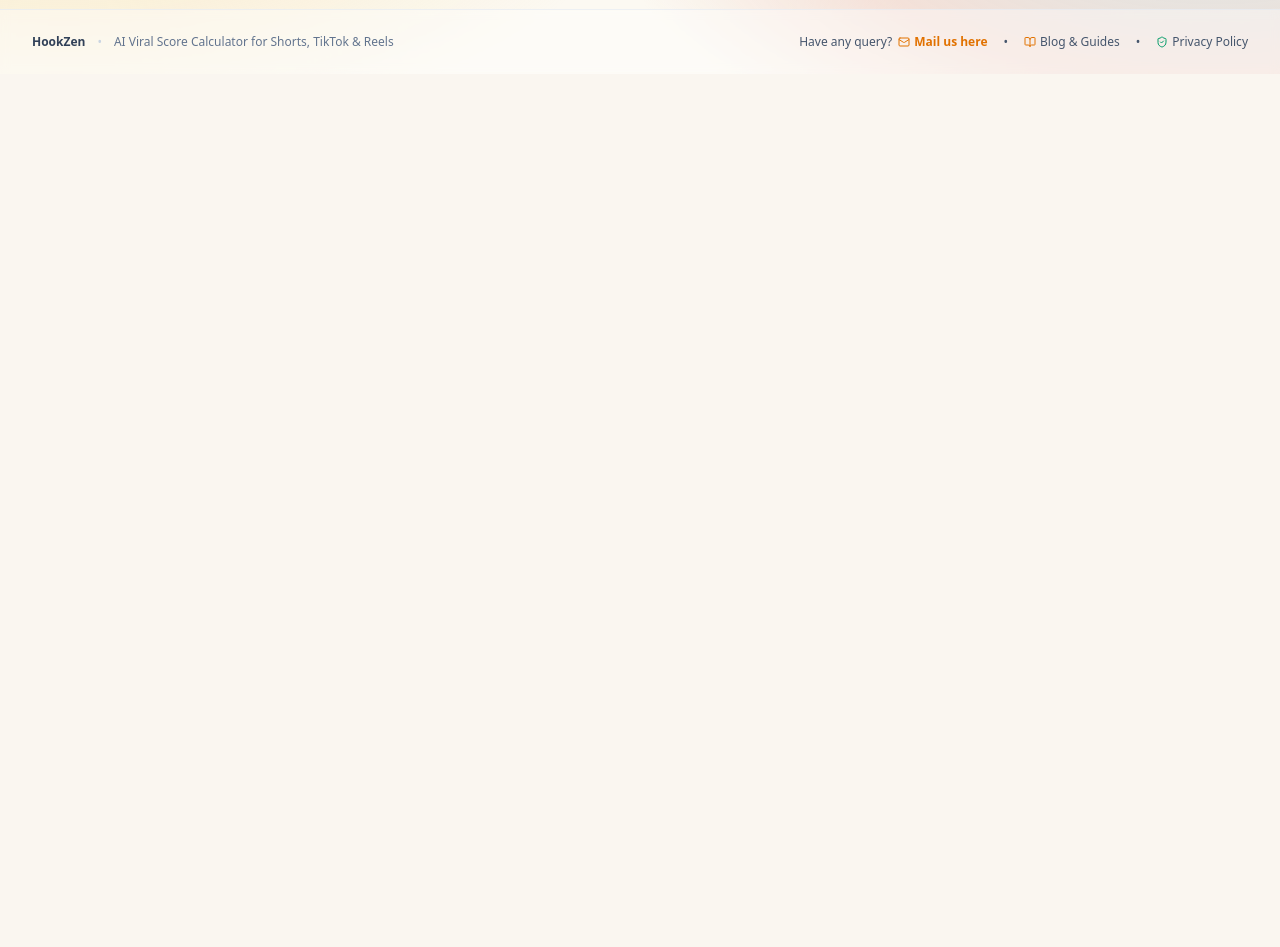
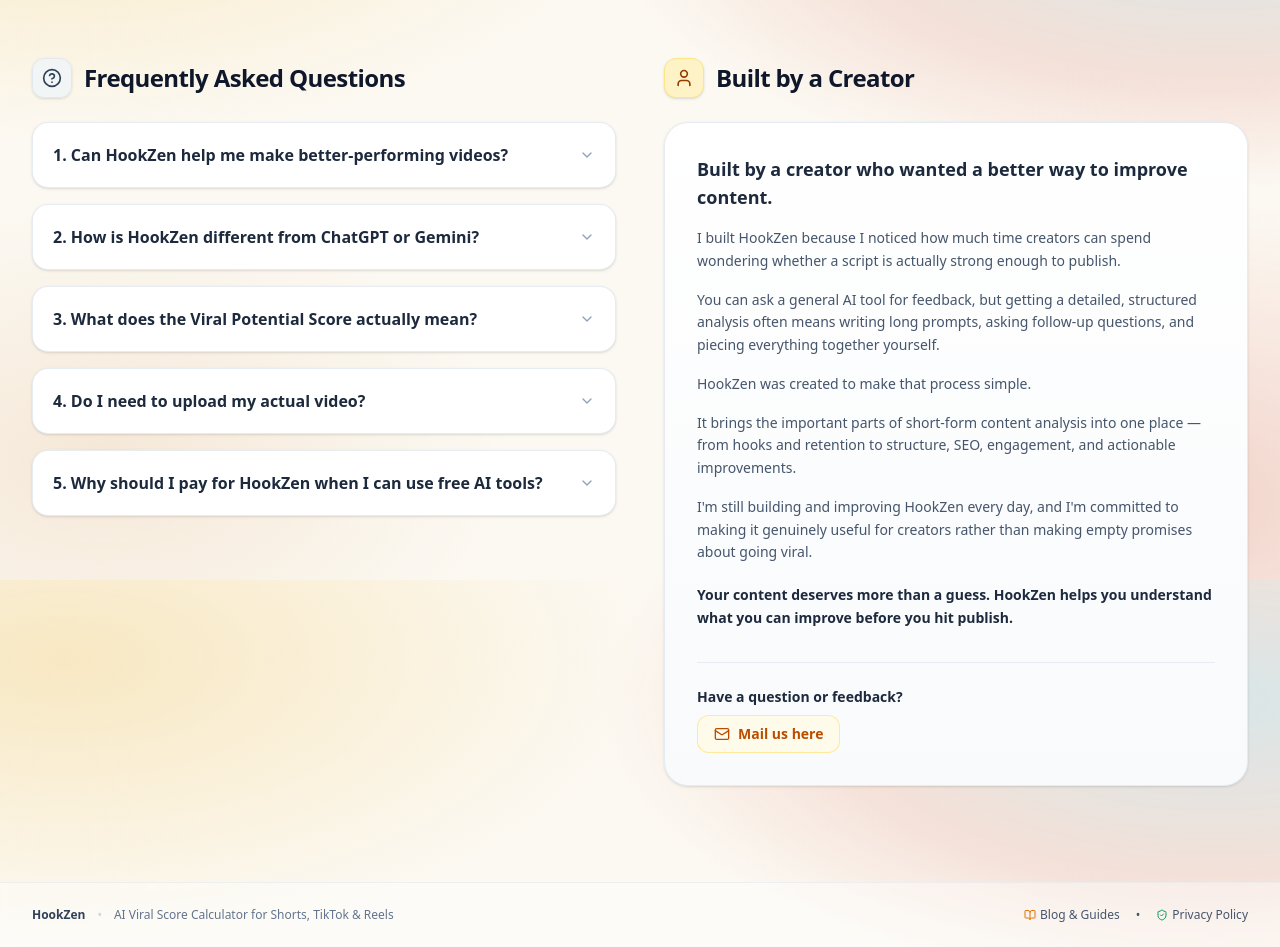
Before and after one commit to koushalgoswami121-del/HookZen, a React (Vite) app: page / in a window 1280 px wide. Shown: the part 1820-2767 px from the top of the page. Before the commit the page ends 1894 px from the top, so only its background shows below. Built offline with nearby package versions, Linux system fonts and the light colour scheme; no server answers; the database is empty; a web font is replaced by a local one.

Commit message:
feat: Add FAQ and About Creator sections to replace old query links

```diff
--- a/src/App.tsx
+++ b/src/App.tsx
@@ -705,14 +705,7 @@ export default function App() {
           </div>
 
           <div className="flex items-center gap-4 font-medium text-slate-600">
-            <div className="flex items-center gap-1.5 transition-colors">
-              <span className="hidden sm:inline">Have any query?</span>
-              <a href="mailto:support@hookzen.me" className="flex items-center gap-1 text-amber-600 hover:text-amber-700 font-bold cursor-pointer">
-                <Mail className="h-3 w-3" />
-                <span>Mail us here</span>
-              </a>
-            </div>
-            <span>•</span>
+
             <button onClick={handleOpenBlog} className="hover:text-amber-800 transition-colors flex items-center gap-1 cursor-pointer">
               <BookOpen className="h-3 w-3 text-amber-600" />
               <span>Blog &amp; Guides</span>
--- a/src/components/ViralGrowthSection.tsx
+++ b/src/components/ViralGrowthSection.tsx
@@ -1,5 +1,5 @@
 import React from 'react';
-import { Flame, Zap, TrendingUp, BarChart3, Target, Eye, ShieldCheck, Play, ArrowUpRight } from 'lucide-react';
+import { Flame, Zap, TrendingUp, BarChart3, Target, Eye, ShieldCheck, Play, ArrowUpRight, HelpCircle, ChevronDown, User, Mail } from 'lucide-react';
 
 export const ViralGrowthSection: React.FC = () => {
   return (
@@ -124,6 +124,117 @@ export const ViralGrowthSection: React.FC = () => {
           </div>
         </div>
       </div>
+
+      {/* FAQ & About Section */}
+      <div className="grid grid-cols-1 lg:grid-cols-2 gap-12 mt-20 pt-16 border-t border-slate-200/80">
+
+        {/* FAQ */}
+        <div className="space-y-6">
+          <div className="flex items-center gap-3 mb-6">
+            <div className="flex h-10 w-10 items-center justify-center rounded-xl bg-slate-100/80 border border-slate-200 text-slate-700 shadow-sm">
+              <HelpCircle className="h-5 w-5" />
+            </div>
+            <h3 className="text-2xl font-black text-slate-900 tracking-tight">Frequently Asked Questions</h3>
+          </div>
+
+          <div className="space-y-4">
+            <details className="group rounded-2xl border border-slate-200/80 bg-white p-5 shadow-sm open:bg-slate-50 transition-all cursor-pointer">
+              <summary className="text-sm sm:text-base font-bold text-slate-800 list-none flex items-center justify-between outline-none">
+                1. Can HookZen help me make better-performing videos?
+                <ChevronDown className="h-4 w-4 text-slate-400 group-open:rotate-180 transition-transform shrink-0 ml-2" />
+              </summary>
+              <p className="mt-4 text-sm text-slate-600 leading-relaxed font-medium">
+                Absolutely. HookZen analyzes your short-form content and identifies the elements that can influence performance, including your hook, retention potential, script structure, topic relevance, SEO, and engagement. You'll get a Viral Potential Score plus specific recommendations to strengthen your video before you post it. HookZen provides an AI-powered estimate based on your content actual performance can vary depending on factors such as audience, trends, timing, and distribution.
+              </p>
+            </details>
+
+            <details className="group rounded-2xl border border-slate-200/80 bg-white p-5 shadow-sm open:bg-slate-50 transition-all cursor-pointer">
+              <summary className="text-sm sm:text-base font-bold text-slate-800 list-none flex items-center justify-between outline-none">
+                2. How is HookZen different from ChatGPT or Gemini?
+                <ChevronDown className="h-4 w-4 text-slate-400 group-open:rotate-180 transition-transform shrink-0 ml-2" />
+              </summary>
+              <p className="mt-4 text-sm text-slate-600 leading-relaxed font-medium">
+                HookZen is built specifically for short-form content performance analysis. Instead of starting with a blank chat, HookZen evaluates your content across multiple performance factors and gives you a structured score, retention estimate, weaknesses, strengths, and specific recommendations in one report, saving you time.
+              </p>
+            </details>
+
+            <details className="group rounded-2xl border border-slate-200/80 bg-white p-5 shadow-sm open:bg-slate-50 transition-all cursor-pointer">
+              <summary className="text-sm sm:text-base font-bold text-slate-800 list-none flex items-center justify-between outline-none">
+                3. What does the Viral Potential Score actually mean?
+                <ChevronDown className="h-4 w-4 text-slate-400 group-open:rotate-180 transition-transform shrink-0 ml-2" />
+              </summary>
+              <p className="mt-4 text-sm text-slate-600 leading-relaxed font-medium">
+                The 0–100 score is an estimate of how strongly your content matches characteristics commonly associated with strong short-form performance. It is not a percentage chance of going viral. Actual results can also depend on your audience, account history, platform, trends, timing, distribution, and viewer behavior.
+              </p>
+            </details>
+
+            <details className="group rounded-2xl border border-slate-200/80 bg-white p-5 shadow-sm open:bg-slate-50 transition-all cursor-pointer">
+              <summary className="text-sm sm:text-base font-bold text-slate-800 list-none flex items-center justify-between outline-none">
+                4. Do I need to upload my actual video?
+                <ChevronDown className="h-4 w-4 text-slate-400 group-open:rotate-180 transition-transform shrink-0 ml-2" />
+              </summary>
+              <p className="mt-4 text-sm text-slate-600 leading-relaxed font-medium">
+                Not always. You can analyze your script, title, and other content details. However, visual analysis is only performed when visual content is actually provided. HookZen will never pretend it analyzed visuals that it couldn't see.
+              </p>
+            </details>
+
+            <details className="group rounded-2xl border border-slate-200/80 bg-white p-5 shadow-sm open:bg-slate-50 transition-all cursor-pointer">
+              <summary className="text-sm sm:text-base font-bold text-slate-800 list-none flex items-center justify-between outline-none">
+                5. Why should I pay for HookZen when I can use free AI tools?
+                <ChevronDown className="h-4 w-4 text-slate-400 group-open:rotate-180 transition-transform shrink-0 ml-2" />
+              </summary>
+              <p className="mt-4 text-sm text-slate-600 leading-relaxed font-medium">
+                You can use general-purpose AI tools, but you'll spend more time explaining what you want and interpreting the results. HookZen is designed to give creators a ready-to-use performance report with scoring, retention analysis, SEO insights, strengths, weaknesses, and optimization recommendations in one workflow.
+              </p>
+            </details>
+          </div>
+        </div>
+
+        {/* About Me */}
+        <div className="space-y-6">
+          <div className="flex items-center gap-3 mb-6">
+            <div className="flex h-10 w-10 items-center justify-center rounded-xl bg-amber-100 border border-amber-200 text-amber-800 shadow-sm">
+              <User className="h-5 w-5" />
+            </div>
+            <h3 className="text-2xl font-black text-slate-900 tracking-tight">Built by a Creator</h3>
+          </div>
+
+          <div className="rounded-3xl border border-slate-200/80 bg-gradient-to-b from-white to-slate-50 p-6 sm:p-8 shadow-sm">
+            <h4 className="text-lg font-extrabold text-slate-800 mb-4">
+              Built by a creator who wanted a better way to improve content.
+            </h4>
+            <div className="space-y-4 text-sm text-slate-600 leading-relaxed font-medium">
+              <p>
+                I built HookZen because I noticed how much time creators can spend wondering whether a script is actually strong enough to publish.
+              </p>
+              <p>
+                You can ask a general AI tool for feedback, but getting a detailed, structured analysis often means writing long prompts, asking follow-up questions, and piecing everything together yourself.
+              </p>
+              <p>
+                HookZen was created to make that process simple.
+              </p>
+              <p>
+                It brings the important parts of short-form content analysis into one place — from hooks and retention to structure, SEO, engagement, and actionable improvements.
+              </p>
+              <p>
+                I'm still building and improving HookZen every day, and I'm committed to making it genuinely useful for creators rather than making empty promises about going viral.
+              </p>
+              <p className="font-bold text-slate-800 pt-1">
+                Your content deserves more than a guess. HookZen helps you understand what you can improve before you hit publish.
+              </p>
+            </div>
+
+            <div className="mt-8 pt-6 border-t border-slate-200/80">
+              <h5 className="text-sm font-bold text-slate-800 mb-2">Have a question or feedback?</h5>
+              <a href="mailto:support@hookzen.me" className="inline-flex items-center gap-2 rounded-xl bg-amber-50 px-4 py-2 text-sm font-bold text-amber-700 border border-amber-200/80 hover:bg-amber-100 transition-colors">
+                <Mail className="h-4 w-4" />
+                <span>Mail us here</span>
+              </a>
+            </div>
+          </div>
+        </div>
+
+      </div>
     </section>
   );
 };
```
